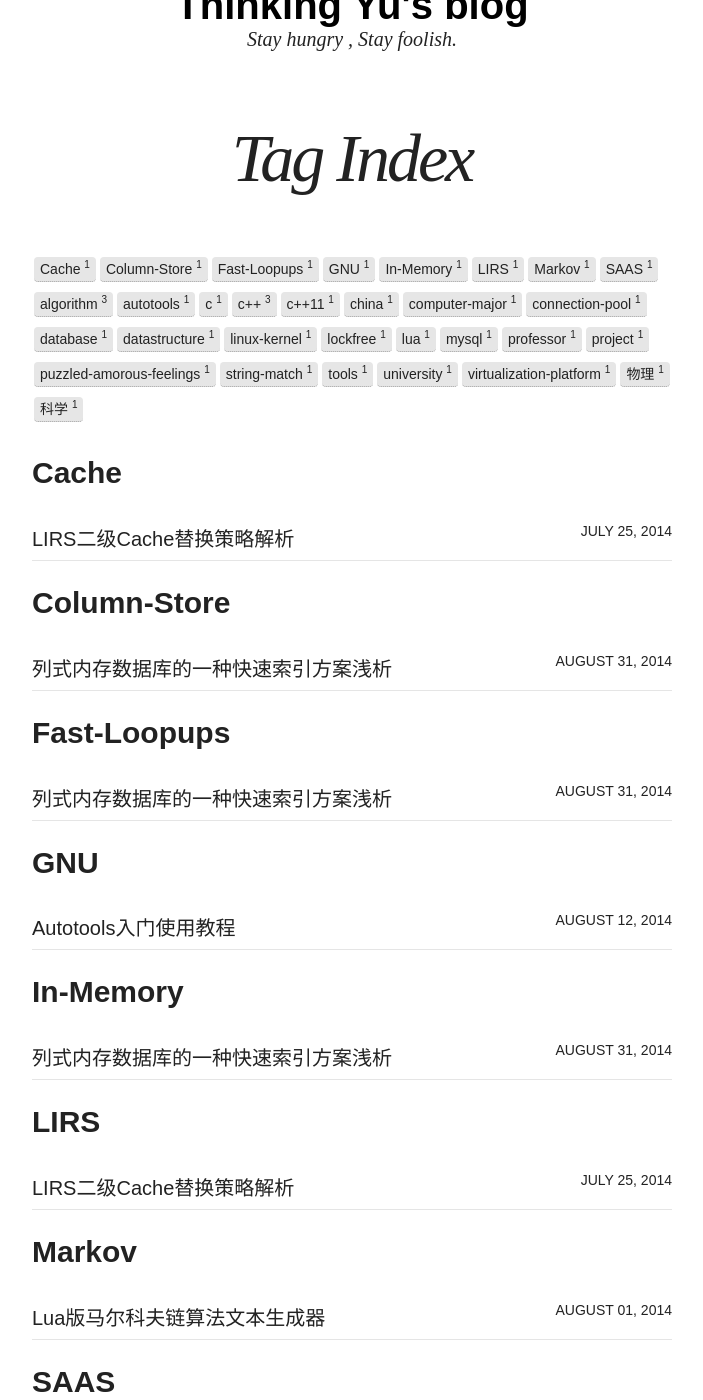
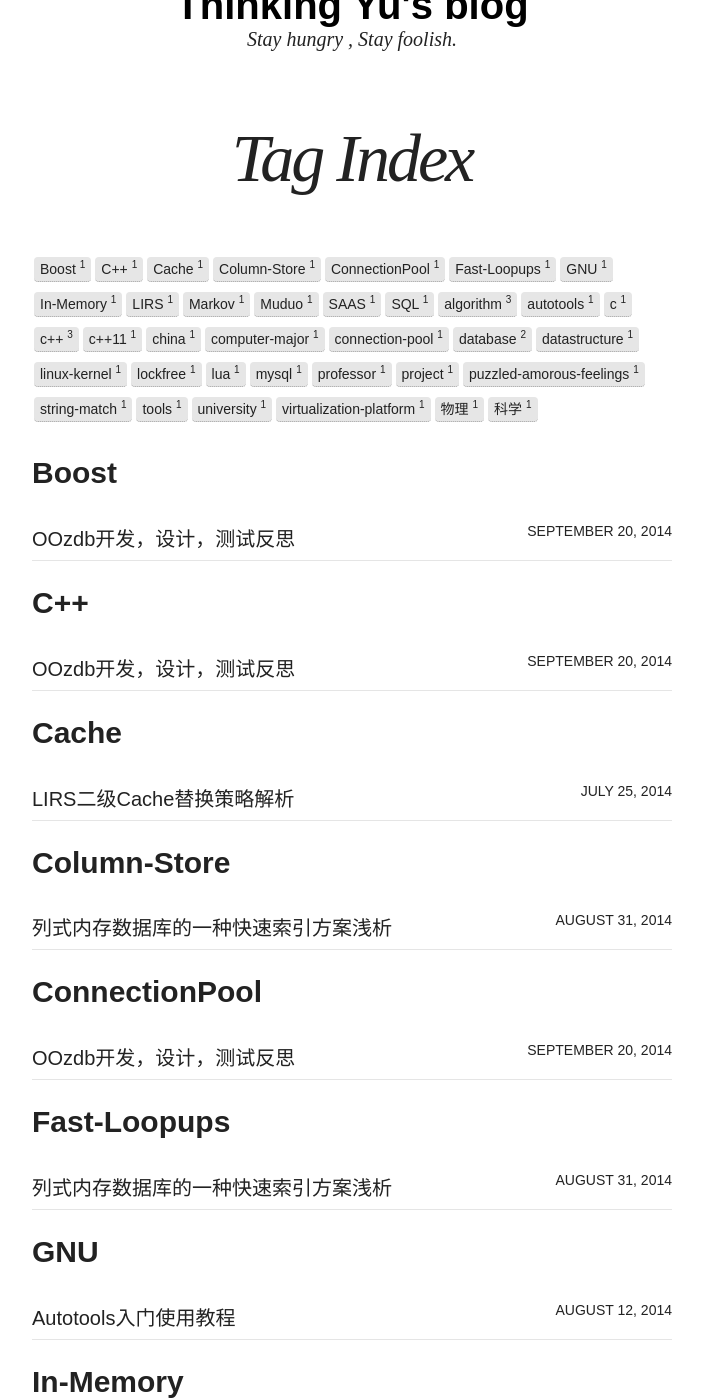
Before and after one commit to wuyu201321060203/wuyu201321060203.github.io, a Jekyll site: the page built from tags.html, in a window 1280 px wide and 1400 px high, scrolled down 343 px. Shown: the whole window, without its empty margins (288-991 px from the left). Built offline with Jekyll 4.4.1, drawn with Linux system fonts in a browser that asks for light colours; nearby versions of some CDN libraries; some of the changed text lies outside the part shown.

Commit message:
first post of OOzdb

```diff
--- a/_posts/2014-09-20-OOzdb.md
+++ b/_posts/2014-09-20-OOzdb.md
@@ -1,15 +1,30 @@
+---
+layout: post
+title:  OOzdb开发，设计，测试反思
+category: articles
+tags: ConnectionPool SQL database C++ Boost Muduo
+image:
+    feature: head10.jpg
+author:
+    name:   WuYu
+    avatar: bio-photo-alt.jpg
+comments: true
+share: true
+---
+
 OOzdb是一个轻量级，高效，易用，可扩展的数据库连接池，基于Muduo网络库，Boost库，使用C++和少许C++11编写而成。作为敝人的第一个开源库作品，我格外用心地对OOzdb进行了UT和ST。ST一次性通过让我爽了一把，但人品估计就此败光，用Google gtest测试框架做UT时报了数不清的错误，排查改正了近两周才搞定所有测试，宣告OOzdb可以正式投入“高校生产环境”中使用。在设计，实现和测试环境中我遇到了很多困难，但正如尼采所说的：“凡是不能毁灭我的，都必将使我更强大”，在解决完所有问题之后，我也收获良多，这里记录一下个人感悟，仅供自己消遣娱乐。
 
 OOzdb基于libzdb3.0，但具有以下5个特征：
-（1）采用面向对象设计思想对模块进行了封装与整合，提高了模块的可复用性。
-（2）谨遵软件设计的开闭原则，增强了库的可扩展性。
-（3）使用C++ RAII技术对资源生命周期进行管理，大大降低了使用者的开发难度，提高了易用性。
-（4）只对必要的数据库连接池设施进行开发，强化设计，精简模块，保证库的轻量级。
-（5）基于Muduo,Boost，使用C++和C++11进行开发，努力保证代码短小精悍，保证库的高效性。
+
+1. 采用面向对象设计思想对模块进行了封装与整合，提高了模块的可复用性。
+2. 谨遵软件设计的开闭原则，增强了库的可扩展性。
+3. 使用C++ RAII技术对资源生命周期进行管理，大大降低了使用者的开发难度，提高了易用性。
+4. 只对必要的数据库连接池设施进行开发，强化设计，精简模块，保证库的轻量级。
+5. 基于Muduo,Boost，使用C++和C++11进行开发，努力保证代码短小精悍，保证库的高效性。
 
 ####设计与实现
+
 OOzdb采用策略模式，核心模块类图如下：
-baalallal
 
 - Connection：对数据连接的抽象，维护连接的相关信息，提供数据库所有的基本操作语义。
 - PreparedStatement：数据库预处理语句封装，维护预处理语句句柄与待绑定参数信息，提供预处理语句操作语义
@@ -17,13 +32,20 @@
 - ConnectionPool：数据库连接池，维护与管理所有数据库连接，包括连接创建，状态管理和清理工作。ConnectionPool提供显示连接清理接口给用户，也可以通过创建清理线程进行自动清理。
 
 ####测试
+
 测试分为ST和UT，ST对库的整体进行了测试，表的增删改查，事务的提交回滚等，一次性通过就不提了。下面重点说一下UT，UT爆出了OOzdb许多问题，让我印象深刻的有以下三个：
-（1）对象初始化不充分
+
+1. 对象初始化不充分
+
 有的对象有很多成员变量，初始化时一时疏忽漏掉了一两个成员变量，结果在局部作用域下，使用编译器随机分配的值引发错误。
-（2）对象声明周期管理
+
+2. 对象声明周期管理
+
 虽说有RAII的帮助，但是在代码急剧膨胀情况下，还是会百密一疏，比如下面我遇到的一个情况：
 用ResultSetPtr保存查询生成的结果集，ResultSetPtr是ResultSet的智能指针，对于ResultSetPtr r = pre->executeQuery("blalalalal")这样的程序存在一个问题，假如r之前已经存了一个结果，这个结果要被blalalalal查询语句新生成的结果覆盖，两个连续的查询语句使用同一个预处理语句，并且结果集需要保存预处理语句句柄的raw poiunter，这种设计会导致预处理语句无法进行两次连续查询，因为智能指针的赋值会先“减”左边再“加”右边，“减”左边时导致老结果析构（假如这时引用计数为1），析构函数中有预处理句柄解绑定结果集的操作，新生成的结果集由于之前已经对预处理句柄进行了结果集绑定，这时候就会被误删，之后对新结果集的操作会报没有绑定结果集的错误。所以，以后在对象析构时一定要注意是否有与别人共享的并且要删的成员，如果有，要思考删除它是否会产生连锁反应。
-（3）死锁问题
+
+3. 死锁问题
+
 由于OOzdb支持多线程，需要对一些共有的成员进行加锁操作以避免并发带来的错误。OOzdb只使用一个锁，所以死锁只能是自己锁自己，这点排查很简单，经验就是在使用互斥锁时要考虑使用锁的那部分程序的上下文，全盘考虑问题。
 
 下面是我UT的测试代码，可能还有一些漏洞，欢迎指正。
```
